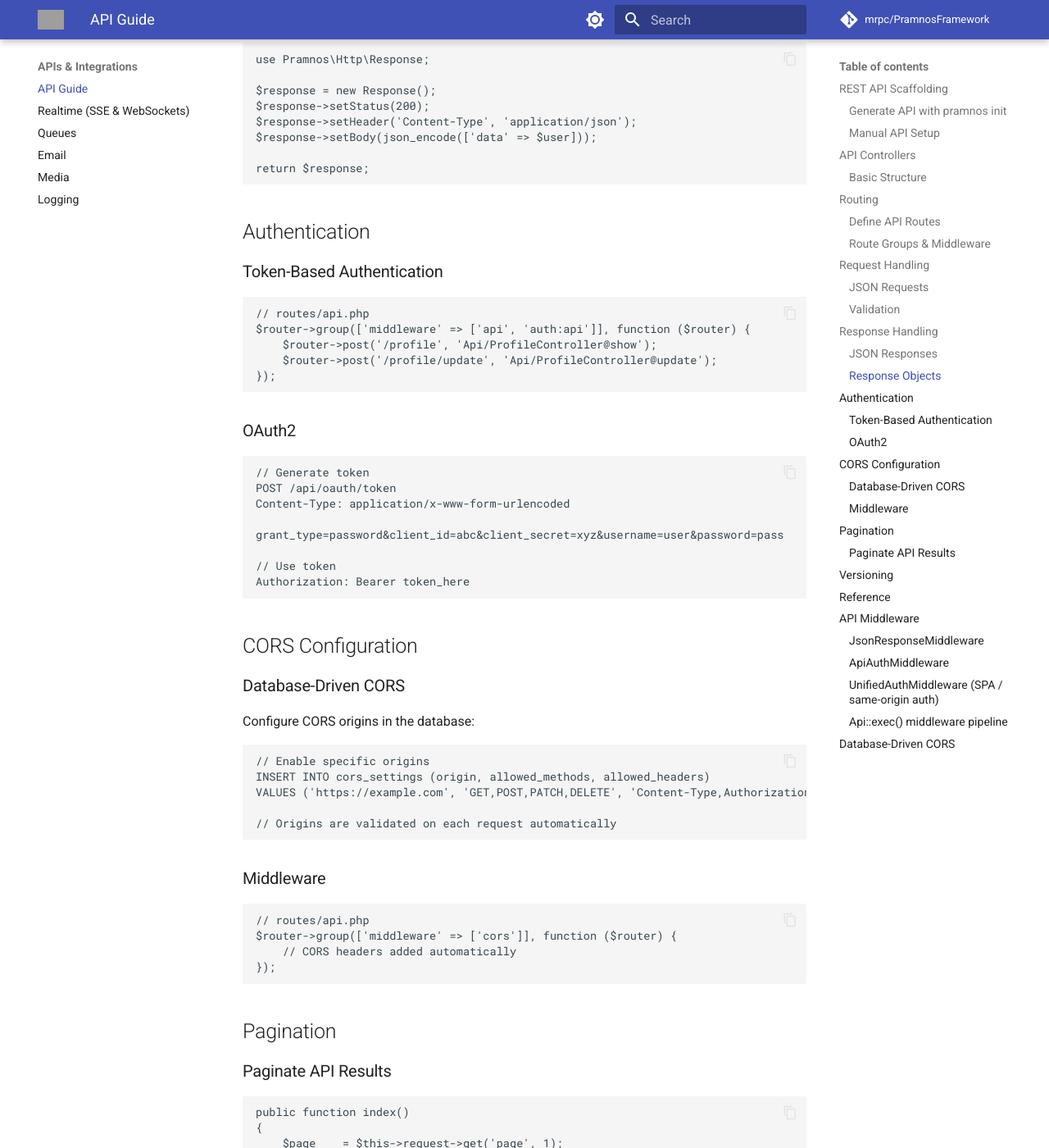
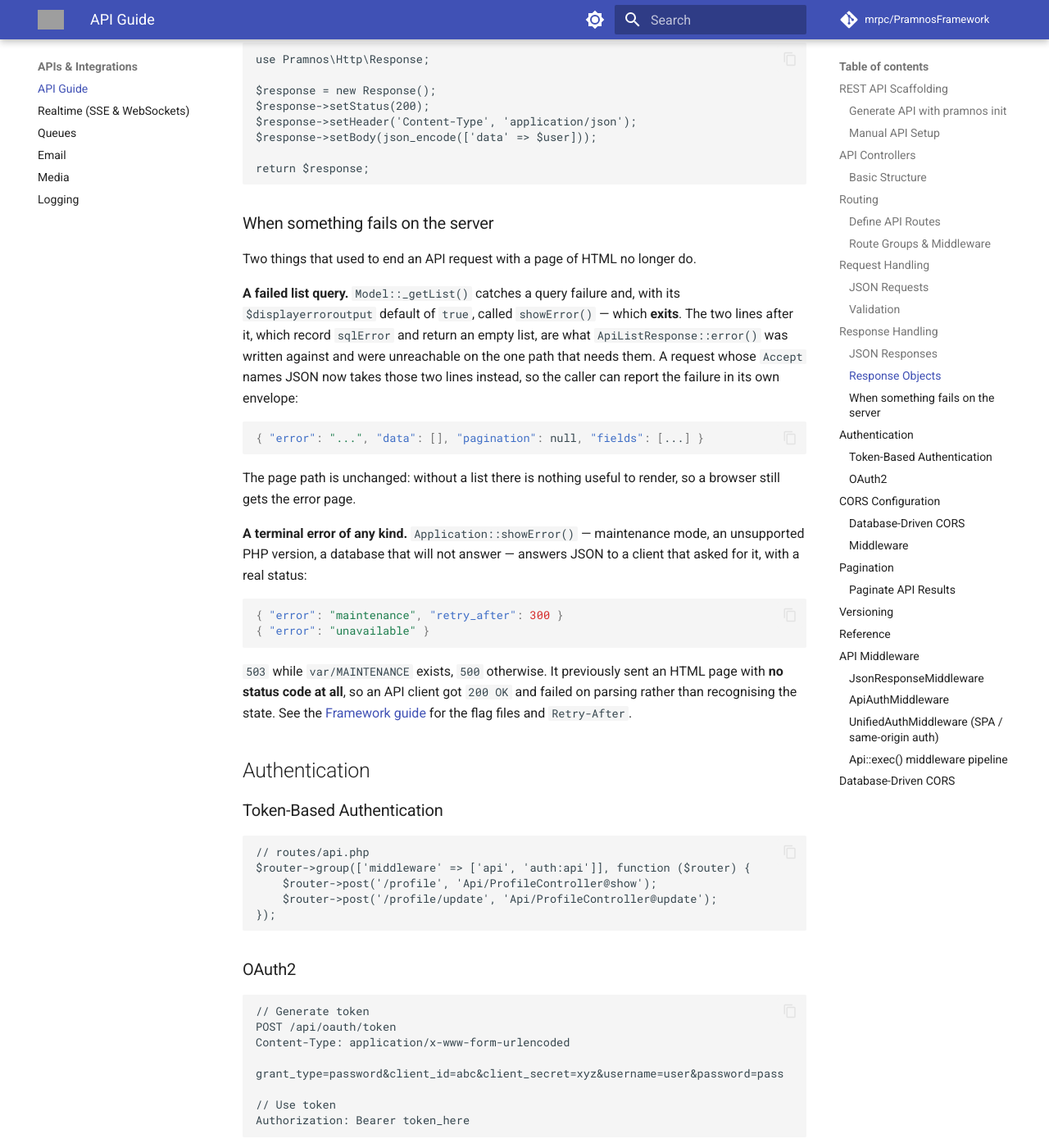
Before and after one commit to mrpc/PramnosFramework, an MkDocs documentation site: the page built from docs/Pramnos_API_Guide.md, in a window 1280 px wide and 1400 px high, scrolled down 4542 px. Shown: the whole window at 82% size. Built offline with MkDocs 1.6.1 and Material for MkDocs 9.7.7, drawn with Linux system fonts in a browser that asks for light colours; comment, search, counter and statistics services are not loaded; grey boxes are pictures that could not be loaded.

Commit message:
fix(model): a failed list query ended the request before it could report it
_getList() catches a query failure, then calls showError(), which exits. The two
lines under it — set sqlError, return an empty list — are what
ApiListResponse::error() was written against, and with $displayerroroutput
defaulting to true they only ran for a caller that had explicitly asked for
silence.

Defensible for a page: without the list there is nothing useful to render. Not
for an API, which has an envelope for exactly this and never reaches it because
the process is gone. The branch now follows what the client asked for; the page
path is unchanged.

clientWantsJson() is public for this rather than re-tested in Model. A second
copy of that question is the thing that drifts — one path answering HTML because
somebody improved the other.

Reverting the fix does not fail the test, it kills it: Application::close() with
no return value to assert on. That is the defect stated exactly — not a wrong
answer, an absent one.

The reversal also surfaced "title": "Maintenance Mode" in the JSON payload for a
database fault. The default is right for the branch it was named after and sends
whoever reads it to check the deploy everywhere else, so the title is carried
only when it says something.

````diff
--- a/docs/Pramnos_API_Guide.md
+++ b/docs/Pramnos_API_Guide.md
@@ -241,6 +241,38 @@ $response->setBody(json_encode(['data' => $user]));
 return $response;
 ```
 
+### When something fails on the server
+
+Two things that used to end an API request with a page of HTML no longer do.
+
+**A failed list query.** `Model::_getList()` catches a query failure and, with its
+`$displayerroroutput` default of `true`, called `showError()` — which **exits**. The two
+lines after it, which record `sqlError` and return an empty list, are what
+`ApiListResponse::error()` was written against and were unreachable on the one path
+that needs them. A request whose `Accept` names JSON now takes those two lines instead,
+so the caller can report the failure in its own envelope:
+
+```json
+{ "error": "...", "data": [], "pagination": null, "fields": [...] }
+```
+
+The page path is unchanged: without a list there is nothing useful to render, so a
+browser still gets the error page.
+
+**A terminal error of any kind.** `Application::showError()` — maintenance mode, an
+unsupported PHP version, a database that will not answer — answers JSON to a client
+that asked for it, with a real status:
+
+```json
+{ "error": "maintenance", "retry_after": 300 }
+{ "error": "unavailable" }
+```
+
+`503` while `var/MAINTENANCE` exists, `500` otherwise. It previously sent an HTML page
+with **no status code at all**, so an API client got `200 OK` and failed on parsing
+rather than recognising the state. See the
+[Framework guide](Pramnos_Framework_Guide.md) for the flag files and `Retry-After`.
+
 ## Authentication
 
 ### Token-Based Authentication
````
Also changed, not shown: docs/version-history/posts/2026-08-16-a-failed-list-query-killed-the-request.md (added, +82 -0 lines), 3 other files.
